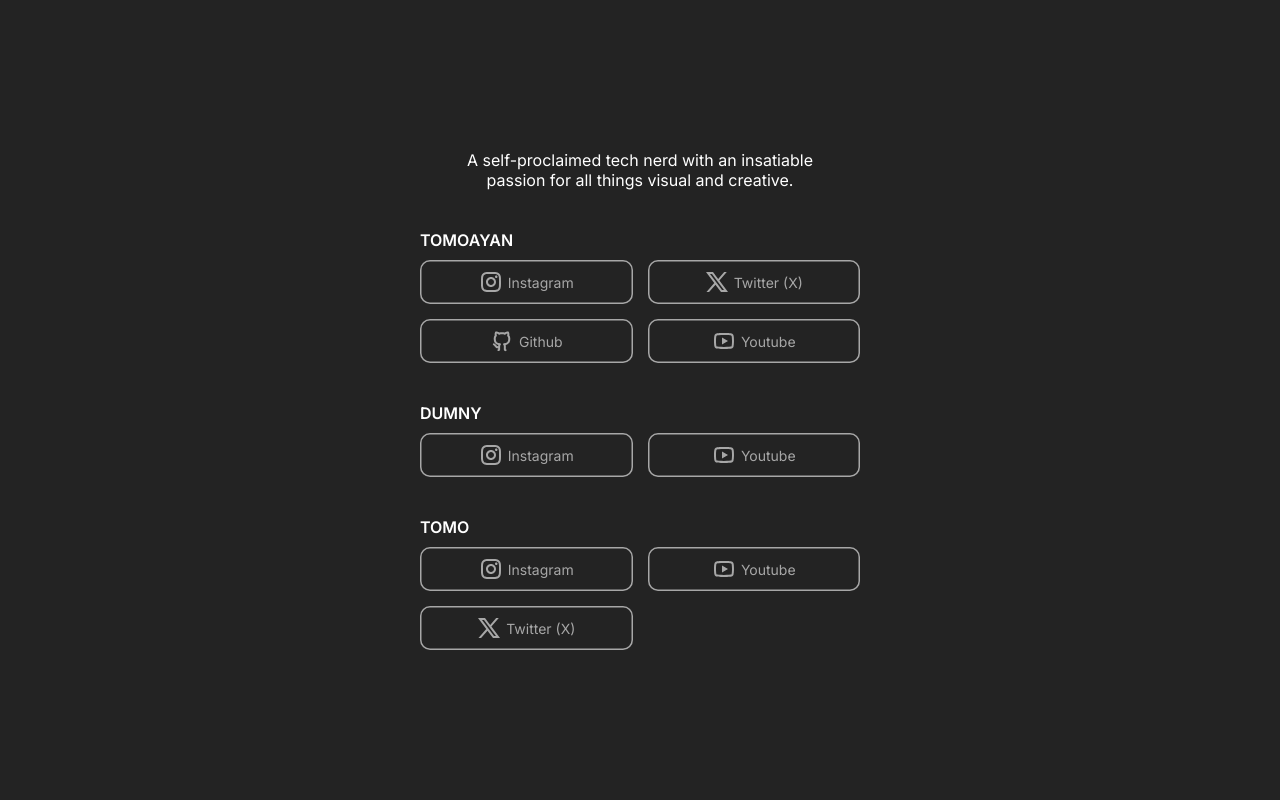
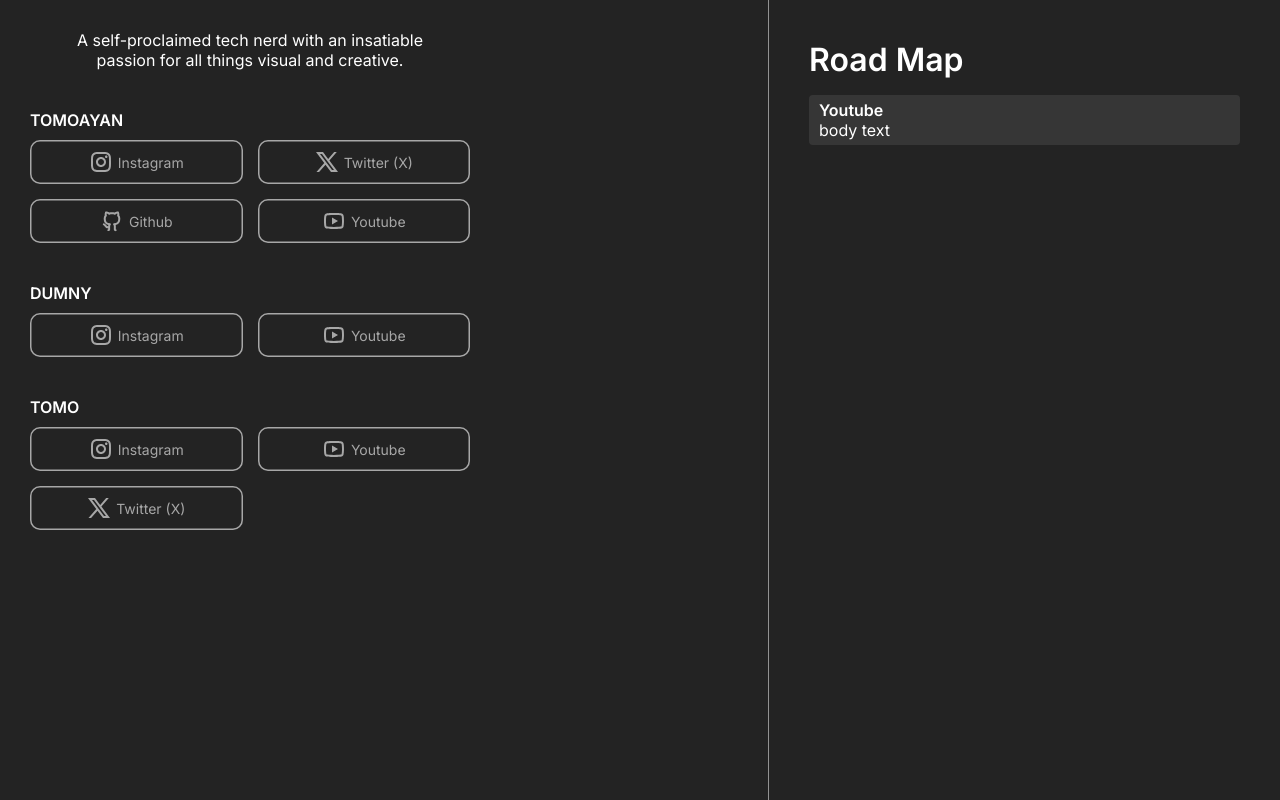
Before and after one commit to tomoayan/tomoayan.github.com, a plain HTML site: page index.html in a window 1280 px wide. Drawn offline with Linux system fonts and the light colour scheme.

Commit message:
add: road map section

```diff
--- a/index.html
+++ b/index.html
@@ -112,6 +112,16 @@
 
             </div>
         </div>
+        <div class="roadMap">
+            <h1>Road Map</h1>
+            <div class="active">
+                <div class="task">
+                    <h4>Youtube</h4>
+                    <p>body text</p>
+                </div>
+            </div>
+            <div class="planned"></div>
+        </div>
     </div>
 </body>
 
--- a/main.css
+++ b/main.css
@@ -46,9 +46,9 @@ h6 {
 /* Wrapper */
 .wrapper {
     min-height: 100vh;
-    display: flex;
-    justify-content: center;
-    align-items: center;
+    width: 100vw;
+    display: grid;
+    grid-template-columns: 60% 40%;
 }
 
 
@@ -187,3 +187,29 @@ h6 {
         font-size: 14px;
     }
 }
+
+
+
+
+/* roadmap */
+.roadMap {
+    border-left: 1px solid #ffffff81;
+    min-height: 100vh;
+    padding: 40px;
+    color: #fff;
+}
+
+.roadMap h1 {
+    margin-bottom: 1rem;
+}
+
+.roadMap .active, .roadMap .planned {
+
+}
+
+.roadMap .task {
+    background-color: hsla(0, 0%, 47%, 0.222);
+    border-radius: 4px;
+    padding: 5px 10px;
+    width: 100%;
+}
```
